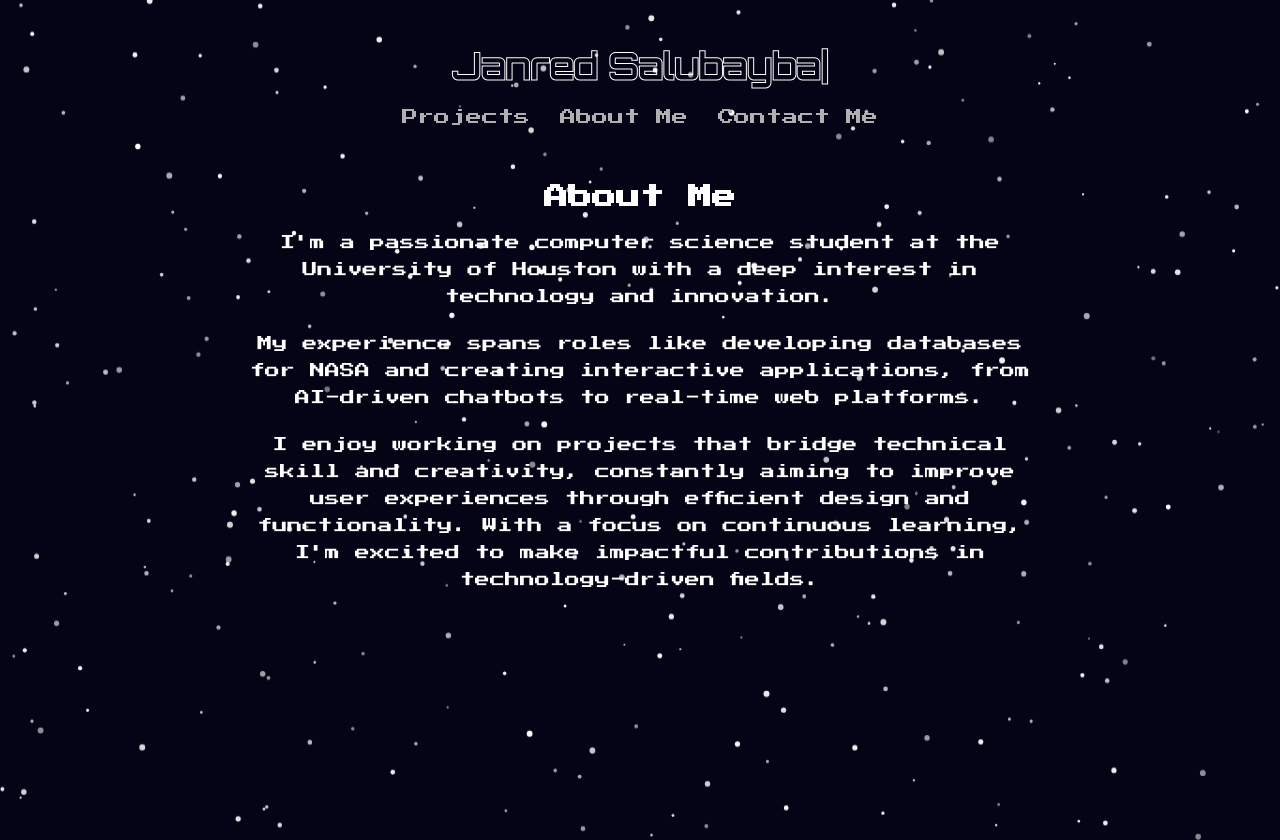
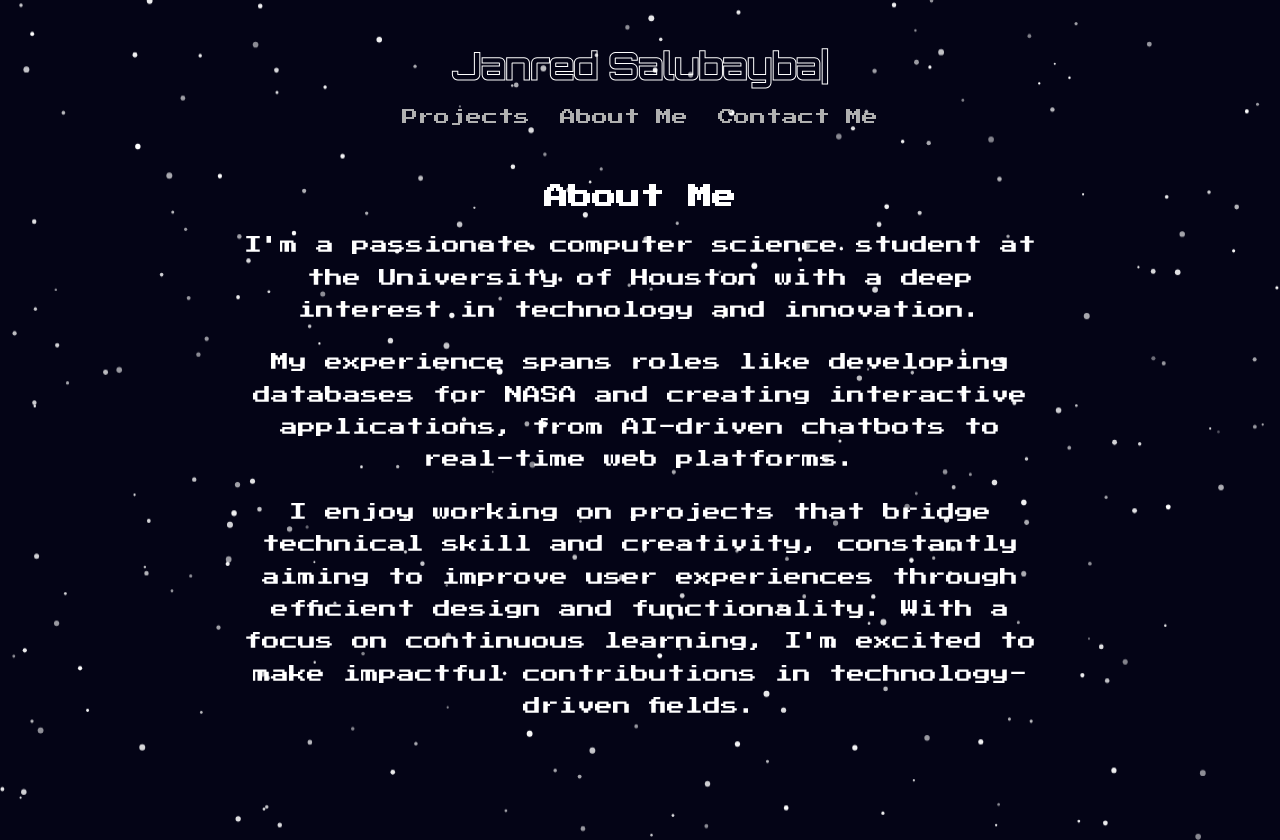
Before and after one commit to janny801/personal-website, a React (Create React App) app in the folder personal-website/: page /about in a window 1280 px wide. Built offline with nearby package versions, Linux system fonts and the light colour scheme.

Commit message:
Update App.css

```diff
--- a/personal-website/src/App.css
+++ b/personal-website/src/App.css
@@ -628,12 +628,12 @@ nav a.active {
   padding: 20px 20px 50px; /* Consistent padding: top, sides, bottom */
 }
 
-
 .about-me-text p {
-  font-size: 15px; /* Increase the font size of the paragraph text */
+  font-size: 18px; /* Increase the font size of the paragraph text */
   line-height: 1.8; /* Increase line height for better readability */
   margin-bottom: 20px; /* Optional: for additional spacing after each paragraph */
 }
+
 
 
 
```
